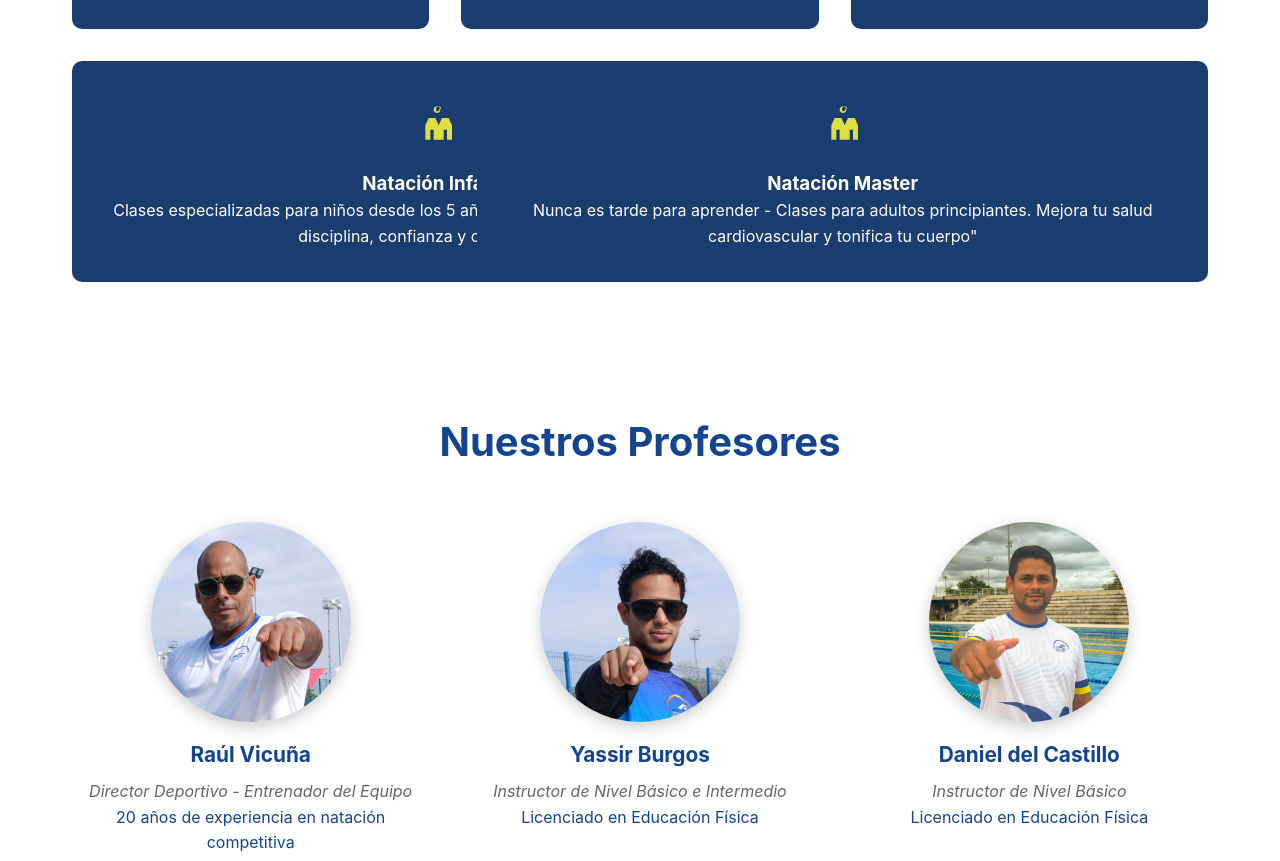
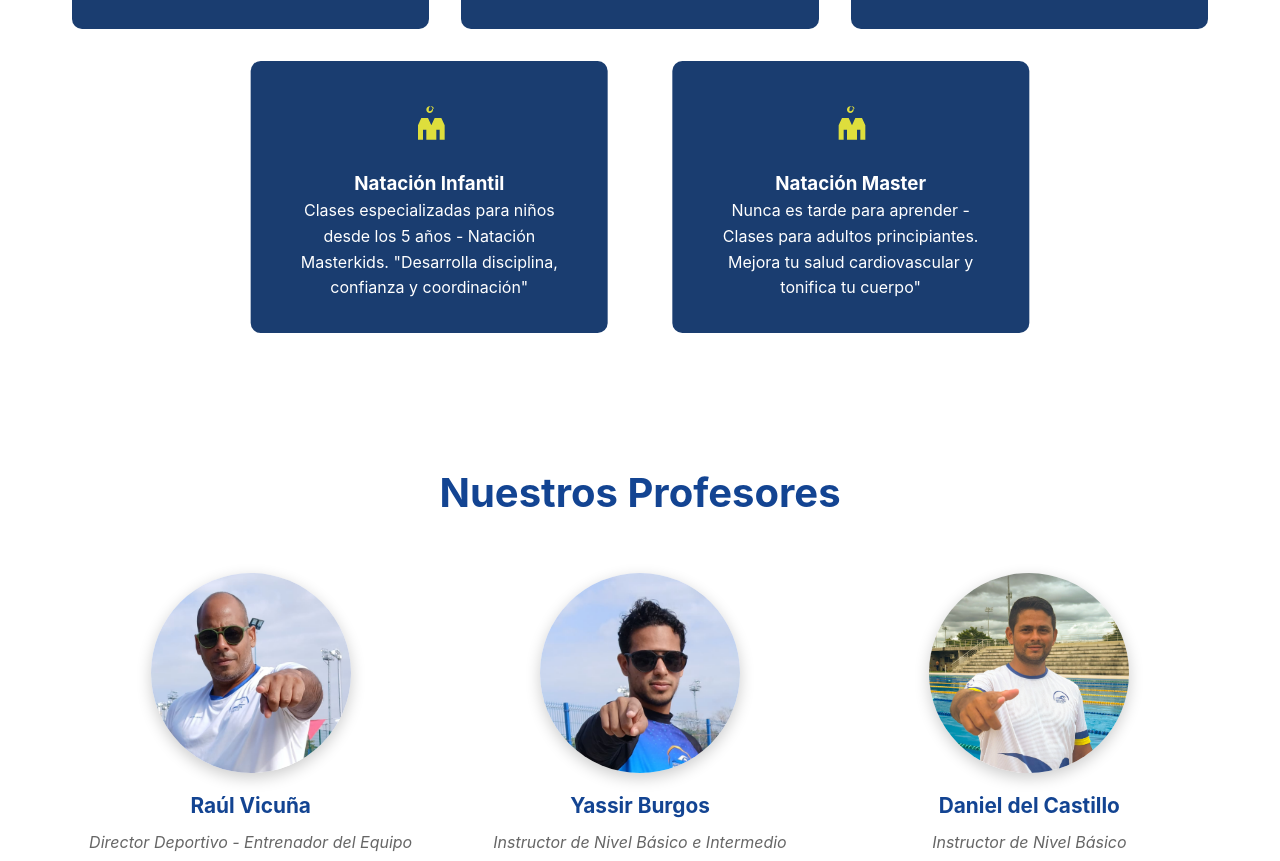
Before and after one commit to claumiseimbett1/Landing-MNM, a plain HTML site: page index.html in a window 1280 px wide. Shown: the part 2802-3663 px from the top of the page. Drawn offline with Linux system fonts and the light colour scheme.

Commit message:
optimizando lo de que enseñamos

```diff
--- a/index.html
+++ b/index.html
@@ -550,22 +550,21 @@
         .programs {
             display: grid;
             grid-template-columns: repeat(3, 1fr);
+            grid-template-rows: auto auto;
             gap: 2rem;
             margin-top: 2rem;
         }
 
         .programs .program-card:nth-child(4) {
-            grid-column: 1 / 3;
+            grid-column: 1;
             grid-row: 2;
-            justify-self: end;
-            margin-right: 1rem;
+            transform: translateX(50%);
         }
 
         .programs .program-card:nth-child(5) {
-            grid-column: 2 / 4;
+            grid-column: 3;
             grid-row: 2;
-            justify-self: start;
-            margin-left: 1rem;
+            transform: translateX(-50%);
         }
 
         @media (max-width: 768px) {
@@ -577,6 +576,7 @@
             .programs .program-card:nth-child(5) {
                 grid-column: 1;
                 grid-row: auto;
+                transform: none;
             }
         }
 
```
